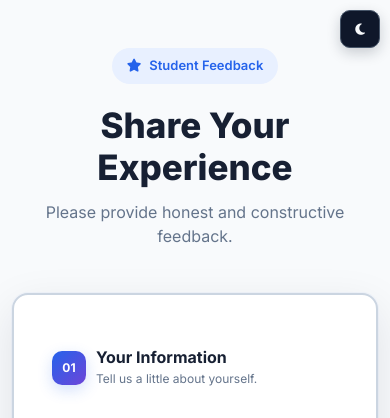
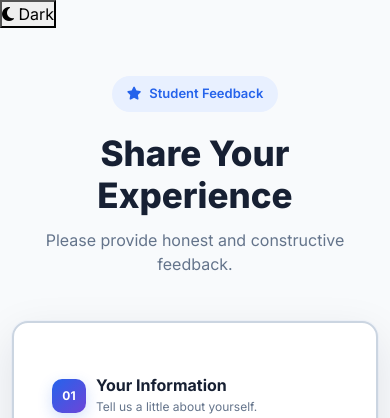
Before and after one commit to DeepShreyaskar1904/final_frp, a Django app: page /review/ in a window 390 px wide. Shown: the top 418 px of the page. Run offline with Django 5.2, Linux system fonts and the light colour scheme; some libraries are stand-ins or nearby versions.

Commit message:
Implement theme toggle in review form
Added a theme toggle button for dark and light mode in the review form.

```diff
--- a/frp-main/templates/review_form.html
+++ b/frp-main/templates/review_form.html
@@ -6,6 +6,24 @@ Give Feedback | Faculty Review Portal
 
 {% block content %}
 
+<div class="home-topbar-actions">
+
+    <div class="home-theme-toggle">
+
+        <button
+            type="button"
+            id="homeThemeToggle"
+            class="home-theme-btn"
+            aria-label="Toggle dark and light mode"
+            title="Toggle theme"
+        >
+            <i id="homeThemeIcon" class="fa-solid fa-moon"></i>
+            <span id="homeThemeText">Dark</span>
+        </button>
+
+    </div>
+
+</div>
 <div class="review-page">
 
     <div class="container py-5">
@@ -1169,7 +1187,35 @@ html[data-theme="light"] .anonymous-box {
     }
 
 }
+/* ==================================================
+   REVIEW PAGE THEME TOGGLE
+================================================== */
 
+.review-topbar {
+    position: relative;
+    z-index: 100;
+}
+
+/* Remove global floating toggle */
+body #themeToggleWrapper {
+    display: none !important;
+    visibility: hidden !important;
+    pointer-events: none !important;
+}
+
+@media (max-width: 576px) {
+
+    .review-topbar .home-theme-btn {
+        min-width: 44px;
+        width: 44px;
+        height: 38px;
+        padding: 0;
+    }
+
+    .review-topbar .home-theme-btn span {
+        display: none;
+    }
+}
 </style>
 
 {% endblock %}
```
